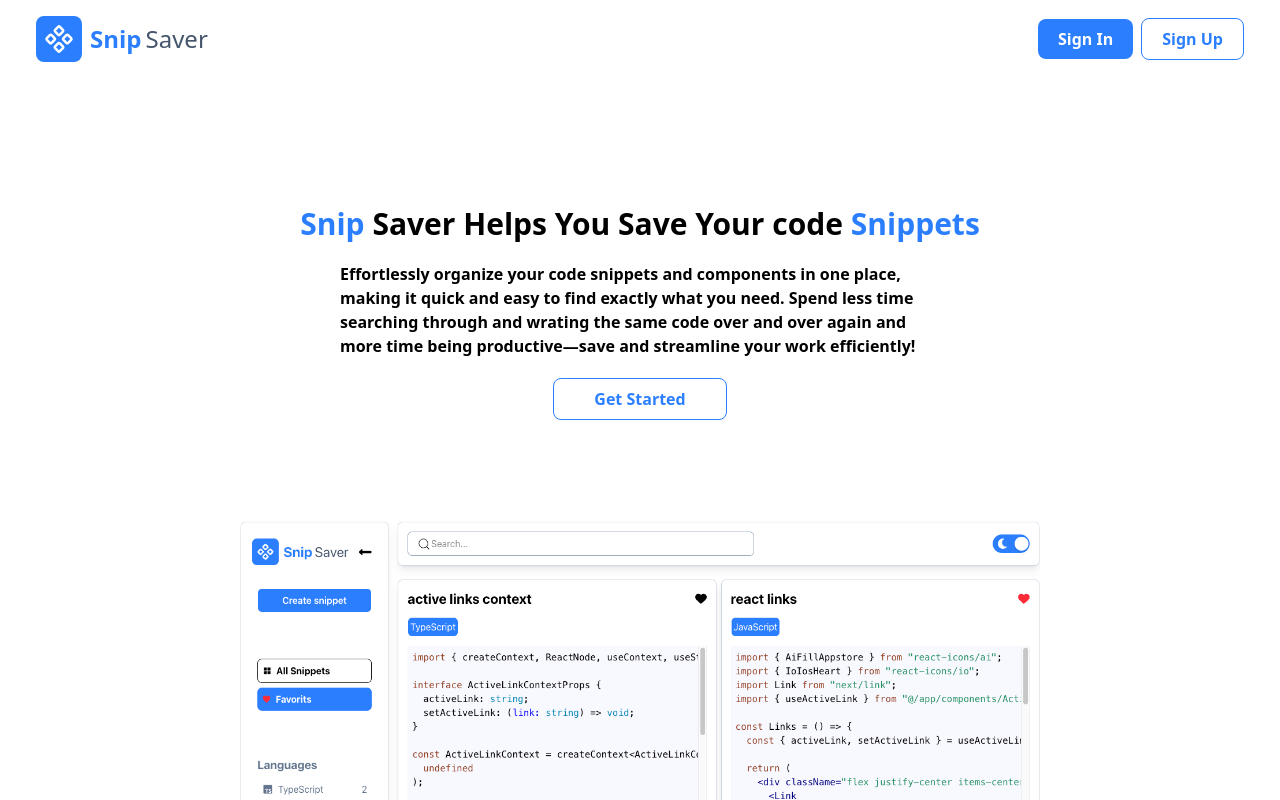
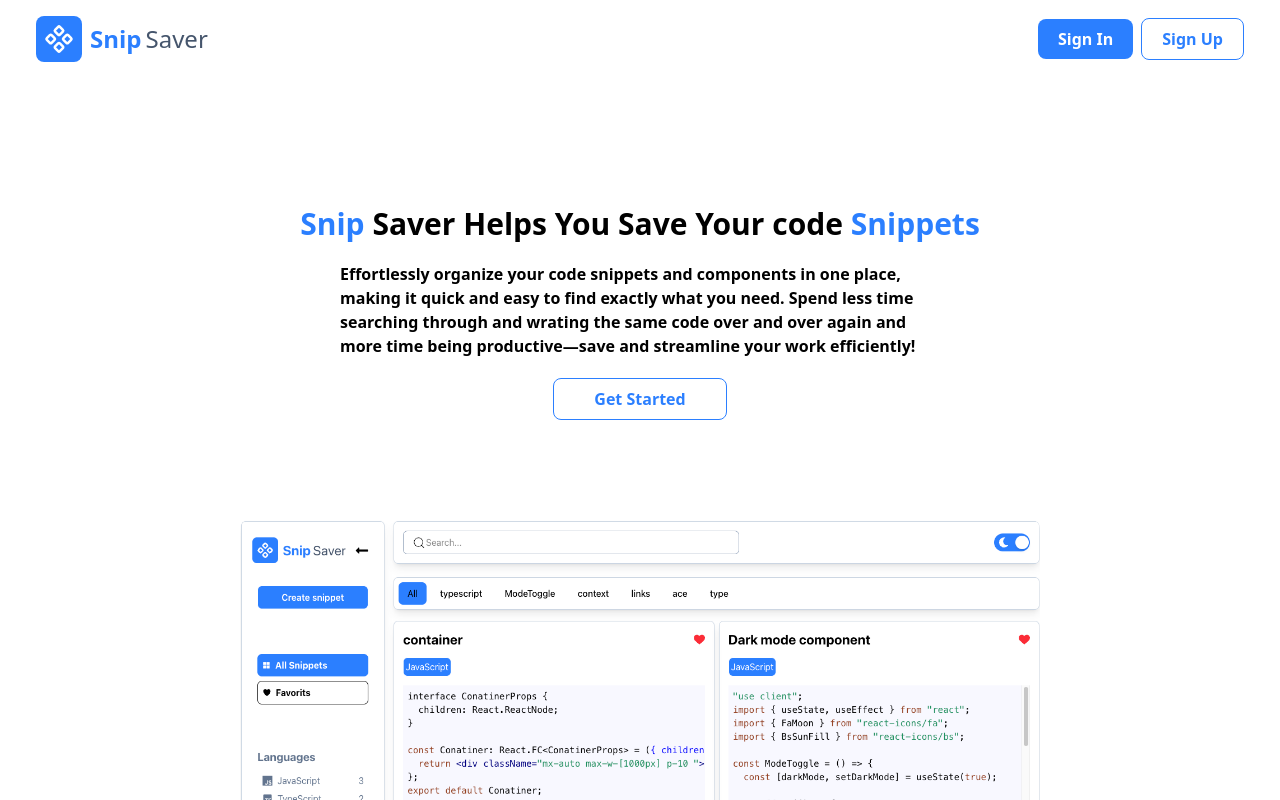
Before and after one commit to Coday-aw/SnipSaver, a Next.js app: page / in a window 1280 px wide. Shown: the top 800 px of the page. Built offline with nearby package versions, Linux system fonts and the light colour scheme; no server answers.

Commit message:
clean up

```diff
--- a/app/components/IntroSection.tsx
+++ b/app/components/IntroSection.tsx
@@ -1,7 +1,11 @@
+"use client";
 import Image from "next/image";
 import heroImage from "@/public/hero.png";
+import { useAuth } from "@clerk/nextjs";
+import Link from "next/link";
 
 const IntroSection = () => {
+  const user = useAuth();
   return (
     <div className="text-start flex flex-col items-center gap-5 mt-32 mx-16 ">
       <p className="text-3xl font-semibold">
@@ -16,9 +20,21 @@ const IntroSection = () => {
         time being productive—save and streamline your work efficiently!{" "}
       </p>
 
-      <button className="border border-blue-500 p-2 cursor-pointer px-10 font-semibold rounded-lg text-blue-500 hover:bg-blue-500   hover:text-white">
-        Get Started
-      </button>
+      {user ? (
+        <Link
+          href="/sign-in"
+          className="border border-blue-500 p-2 cursor-pointer px-10 font-semibold rounded-lg text-blue-500 hover:bg-blue-500  hover:text-white"
+        >
+          Get Started
+        </Link>
+      ) : (
+        <Link
+          href="/dashboard"
+          className="border border-blue-500 p-2 cursor-pointer px-10 font-semibold rounded-lg text-blue-500 hover:bg-blue-500  hover:text-white"
+        >
+          Dashboard
+        </Link>
+      )}
 
       <div className="mt-20">
         <Image
--- a/app/components/Navbar/Navbar.tsx
+++ b/app/components/Navbar/Navbar.tsx
@@ -1,9 +1,7 @@
-import { auth } from "@clerk/nextjs/server";
 import AuthButtons from "./AuthButtons";
 import Logo from "./Logo";
 
 const Navbar = () => {
-  const user = auth();
   return (
     <div className=" dark:bg-slate-800 p-1 sticky top-0 z-10">
       <div className="flex justify-between items-center gap-4 my-3 mx-8">
```
Also changed, not shown: public/hero.png.
